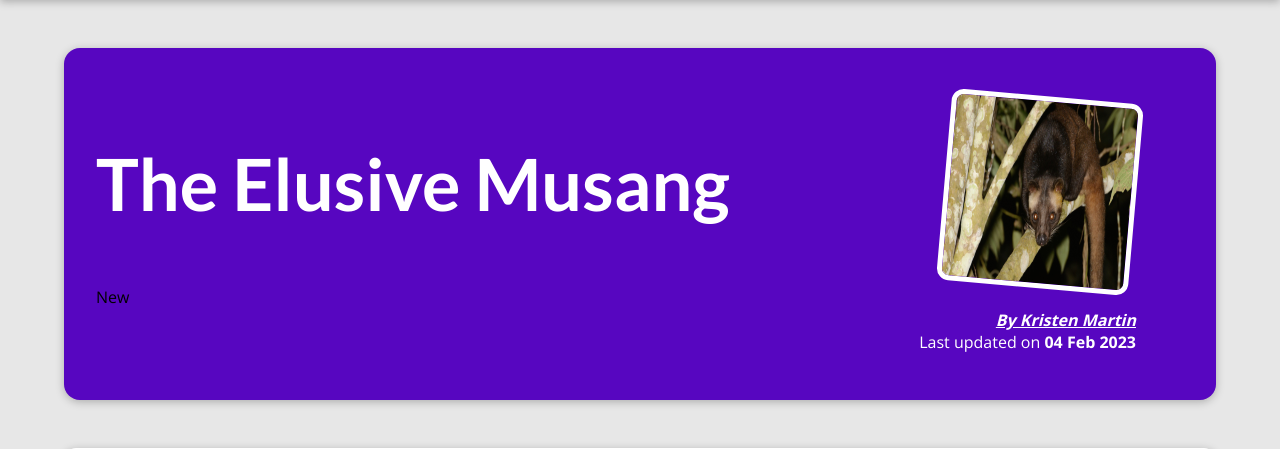
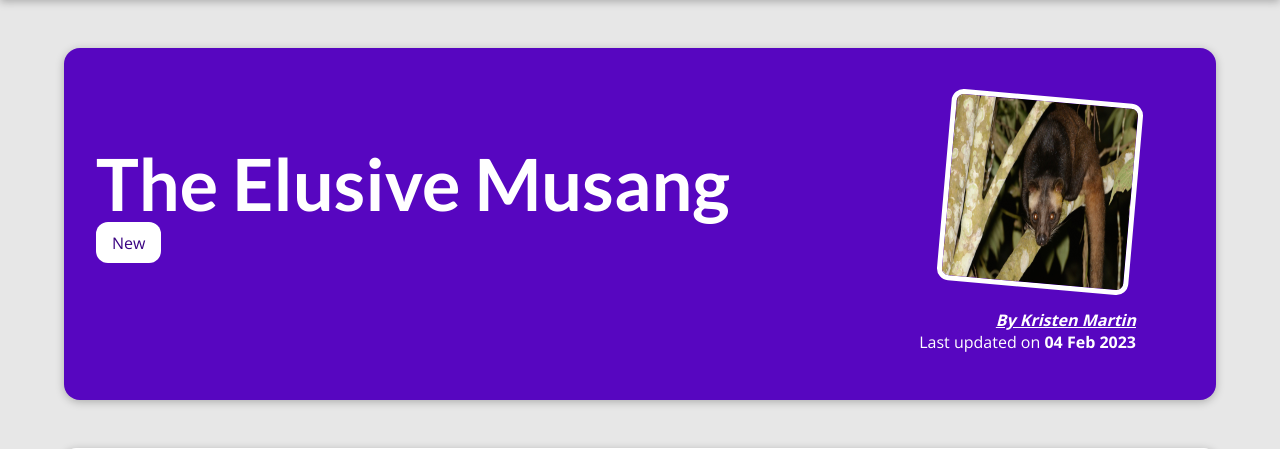
Before and after one commit to KristenM4/Django-Blog, a Django app: page /posts/the-elusive-musang/ in a window 1280 px wide. Shown: the part 80-529 px from the top of the page. Run offline with Django 4.2, Linux system fonts and the light colour scheme; data comes from the database, SQL or seed files in the repository; both versions use the stored data as it was after the commit.

Commit message:
add basic styling for post.html tags, add New tag to newest post via index()

```diff
--- a/blog/static/blog/post-detail.css
+++ b/blog/static/blog/post-detail.css
@@ -26,6 +26,7 @@
   #summary h2 {
     color: white;
     font-size: 4.5rem;
+    margin-bottom: 0.35rem;
   }
 
   #summary article {
@@ -64,3 +65,10 @@
     border-radius: 12px;
     box-shadow: 0 2px 8px rgba(0, 0, 0, 0.25);
   }
+
+  .tag {
+    background-color: white;
+    color: #390281;
+    padding: 0.6rem 1rem;
+    border-radius: 12px;
+  }
--- a/blog/templates/blog/post.html
+++ b/blog/templates/blog/post.html
@@ -15,7 +15,7 @@
         <h2>{{ post.title }}</h2>
         <div>
                 {% for tag in tags %}
-                    {{ tag }}
+                    <span class="tag">{{ tag.caption }}</span>
                 {% endfor %}
         </div>
         <article>
--- a/blog/views.py
+++ b/blog/views.py
@@ -74,6 +74,10 @@
 
 def index(request):
     latest_posts = Post.objects.all().order_by('-date')[:3]
+    latest_post = latest_posts[0]
+    new_tag = Tag.objects.get(caption="New")
+    if new_tag not in latest_post.tags.all():
+        latest_post.tags.add(new_tag)
     return render(request, "blog/index.html", {"latest_posts": latest_posts})
 
 
```
Also changed, not shown: db.sqlite3.
